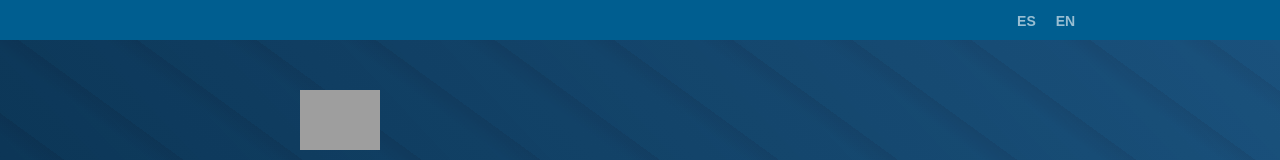
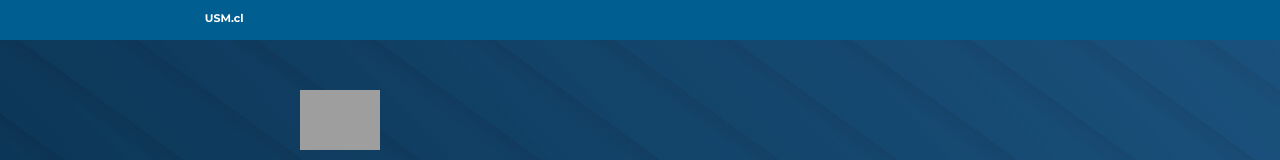
Before and after one commit to Diegogp95/aula-project, a React (Create React App) app: page / in a window 1280 px wide. Shown: the top 160 px of the page. Built offline with nearby package versions, Linux system fonts and the light colour scheme; grey boxes are pictures that could not be loaded; a web font is replaced by a local one.

Commit message:
usm.cl on navbar, fixed Montserrat import

```diff
--- a/public/index.html
+++ b/public/index.html
@@ -37,7 +37,7 @@
     <link rel="preconnect" href="https://fonts.googleapis.com">
     <link rel="preconnect" href="https://fonts.gstatic.com" crossorigin>
     <link href="https://fonts.googleapis.com/css2?family=Roboto:wght@400..700&family=Signika+Negative:wght@700&display=swap" rel="stylesheet">
-    <link href="https://fonts.googleapis.com/css2?family=Montserrat:wght@400;600;700&display=swap" stylesheet">
+    <link href="https://fonts.googleapis.com/css2?family=Montserrat:wght@400;600;700&display=swap" rel="stylesheet">
     <link href="https://fonts.googleapis.com/css2?family=Open+Sans:wght@600;700&display=swap" rel="stylesheet">
   </head>
   <body>
--- a/src/components/Navbar.css
+++ b/src/components/Navbar.css
@@ -3,23 +3,33 @@
     background-color: #005e90;
     height: 40px;
     flex-wrap: wrap;
-    font-family: 'Montserrat', sans-serif;
-    color: white;
-    font-size: 14px;
-    justify-content: end;
+    justify-content: start;
     gap: 20px;
     padding-right: 16vw;
-    font-weight: 700;
+    padding-left: 16vw;
 }
 
-.la{
+.usmcl{
+    font-family: 'Montserrat', Sans-serif;
+    font-size: 11px;
+    font-weight: 700;
+    color: white;
     margin-top: 10px;
     position: relative;
     margin-bottom: 0;
-    opacity: 0.6;
+    opacity: 1;
     cursor: pointer;
+    fill: white;
 }
 
-.la:hover{
-    opacity: 1;
+.usmcl::after{
+    display: none;
+    content: "";
 }
+
+.usmcl:hover::after{
+    background-color: #E5B300;
+    display: block;
+    height: 2px;
+    width: 100%;
+}
--- a/src/components/Navbar.js
+++ b/src/components/Navbar.js
@@ -5,8 +5,9 @@
   return (
     <nav>
       <div className="navbar-container">
-        <p className='la'>ES</p>
-        <p className='la'>EN</p>
+        <a href="https://usm.cl/">
+          <p className='usmcl'>USM.cl</p>
+        </a>
       </div>
     </nav>
   )
```
